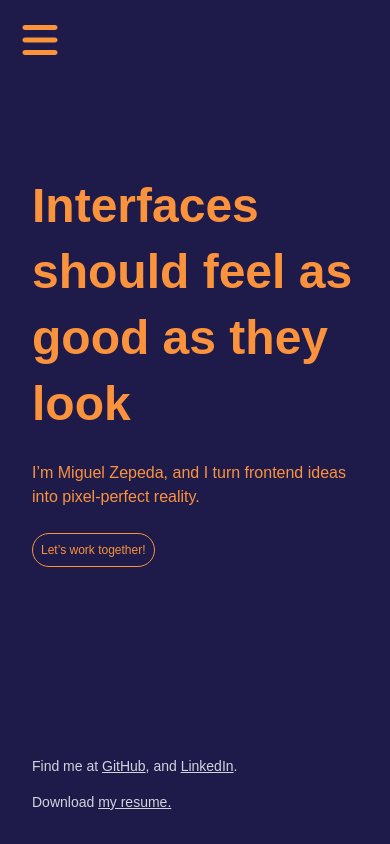
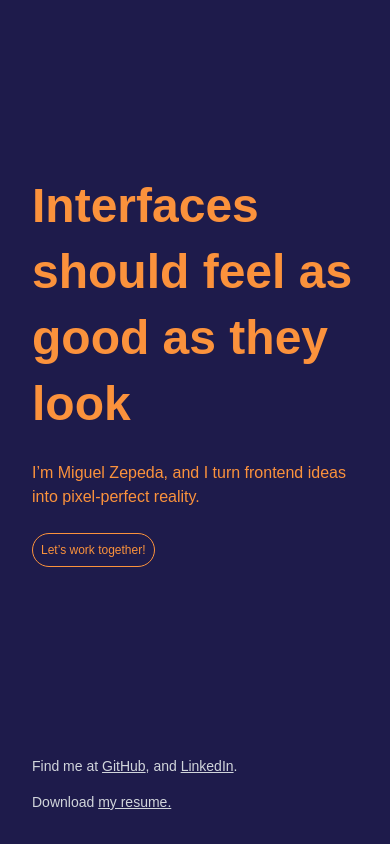
Before and after one commit to MoBBsKiLLz/my-portfolio, a Next.js app: page / in a window 390 px wide. Built offline with nearby package versions, Linux system fonts and the light colour scheme; grey boxes are pictures that could not be loaded; a web font is replaced by a local one.

Commit message:
Commented menu out since it's not functioning properly on mobile

```diff
--- a/pages/index.js
+++ b/pages/index.js
@@ -11,7 +11,7 @@ export default function Home() {
   return (
     <div className="relative">
       {/* Always-visible menu toggle */}
-      <MenuToggle scrollRef={scrollRef}/>
+      {/* <MenuToggle scrollRef={scrollRef}/> */}
 
       {/* Page Layout */}
       <div className="flex flex-col lg:flex-row h-screen lg:h-full">
```
